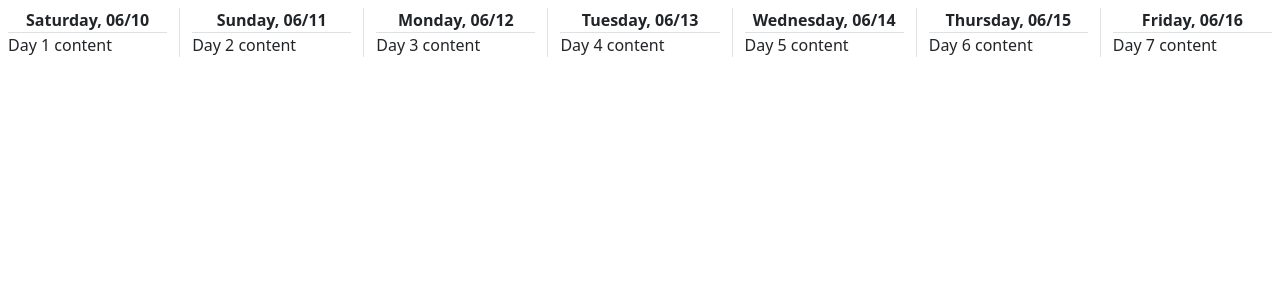
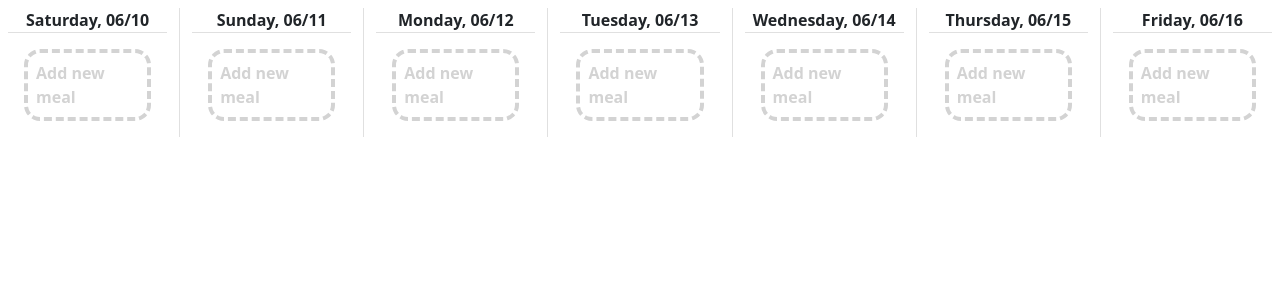
Before and after one commit to DonRobo/meal-planner, a React (Create React App) app in the folder frontend/: page /planner in a window 1280 px wide. Shown: the top 300 px of the page. Built offline with nearby package versions, Linux system fonts and the light colour scheme.

Commit message:
Make pretty add meal button

```diff
--- /dev/null
+++ b/frontend/src/planner/MealPlanner.css
@@ -0,0 +1,17 @@
+.add-new-meal {
+    display: flex;
+    align-items: center;
+    justify-content: center;
+    padding: 0.5rem;
+    margin: 1rem;
+    border: lightgray 0.3rem dashed;
+    border-radius: 1rem;
+    font-weight: bold;
+    color: lightgray;
+    cursor: pointer;
+    user-select: none;
+}
+
+.add-new-meal:hover {
+    background-color: darkgray;
+}
--- a/frontend/src/planner/MealPlanner.tsx
+++ b/frontend/src/planner/MealPlanner.tsx
@@ -1,21 +1,94 @@
-import React from "react";
+import React, {MouseEventHandler} from "react";
 import RCalendar from "../lib/RCalendar";
 import {DateTime} from "luxon";
+import {Col} from "react-bootstrap";
+import "./MealPlanner.css";
+
+interface Meal {
+    name: string;
+}
 
 const MealPlanner: React.FC = () => {
+    const dayCount = 7;
+
+    const [meals, setMeals] = React.useState<Meal[][]>(Array.from({length: dayCount}, () => []));
+    const addMeal = (day: number, newMeal: Meal) => {
+        if (day < 0 || day >= dayCount) throw new Error("Invalid day");
+
+        meals[day].push(newMeal);
+        setMeals([...meals]);
+    };
+    const updateMeal = (day: number, mealIndex: number, updatedMeal: Meal) => {
+        if (day < 0 || day >= dayCount) throw new Error("Invalid day");
+
+        setMeals((prevMeals) => {
+            const newMeals = [...prevMeals];
+            newMeals[day][mealIndex] = updatedMeal;
+            return newMeals;
+        });
+    };
+    const removeMeal = (day: number, mealIndex: number) => {
+        if (day < 0 || day >= dayCount) throw new Error("Invalid day");
+        if (mealIndex < 0 || mealIndex >= meals[day].length) throw new Error("Invalid meal index");
+
+        setMeals((prevMeals) => {
+            const newMeals = [...prevMeals];
+            newMeals[day].splice(mealIndex, 1);
+            return newMeals;
+        });
+    };
+
+
     return (
         <div>
-            <RCalendar start={DateTime.now()} days={7}>
-                <div>Day 1 content</div>
-                <div>Day 2 content</div>
-                <div>Day 3 content</div>
-                <div>Day 4 content</div>
-                <div>Day 5 content</div>
-                <div>Day 6 content</div>
-                <div>Day 7 content</div>
+            <RCalendar start={DateTime.now()} days={dayCount}>
+                {
+                    Array.from({length: dayCount}, (_, i) => {
+                        return <DayContent
+                            key={i}
+                            meals={meals[i]}
+                            addMeal={
+                                function (meal: Meal) {
+                                    addMeal(i, meal);
+                                }
+                            }
+                            updateMeal={
+                                function (mealIndex: number, meal: Meal) {
+                                    updateMeal(i, mealIndex, meal);
+                                }
+                            }
+                            removeMeal={
+                                function (mealIndex: number) {
+                                    removeMeal(i, mealIndex);
+                                }
+                            }
+                        />
+                    })
+                }
             </RCalendar>
         </div>
     );
 }
 
+interface DayContentProps {
+    meals: Meal[];
+    addMeal: (meal: Meal) => void;
+    updateMeal: (mealIndex: number, meal: Meal) => void;
+    removeMeal: (mealIndex: number) => void;
+}
+
+const DayContent: React.FC<DayContentProps> = (props) => {
+    const addNewMeal: MouseEventHandler<HTMLDivElement> = (e) => {
+        props.addMeal({name: "New meal"});
+    }
+
+    return <Col>
+        {
+            props.meals.map((meal, i) => {
+                return <div key={i}>Meal</div>
+            })
+        }
+        <div className="add-new-meal" onClick={addNewMeal}>Add new meal</div>
+    </Col>;
+}
 export default MealPlanner;
```
